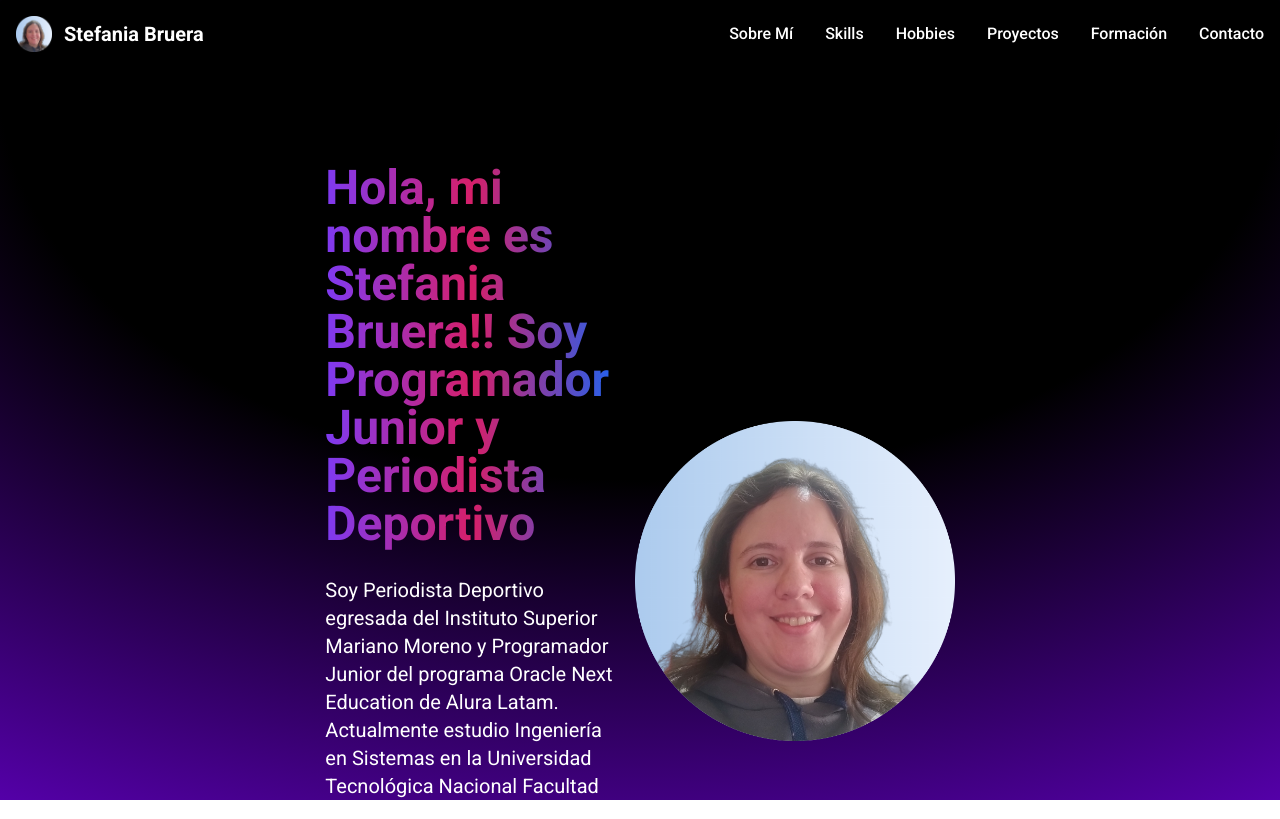
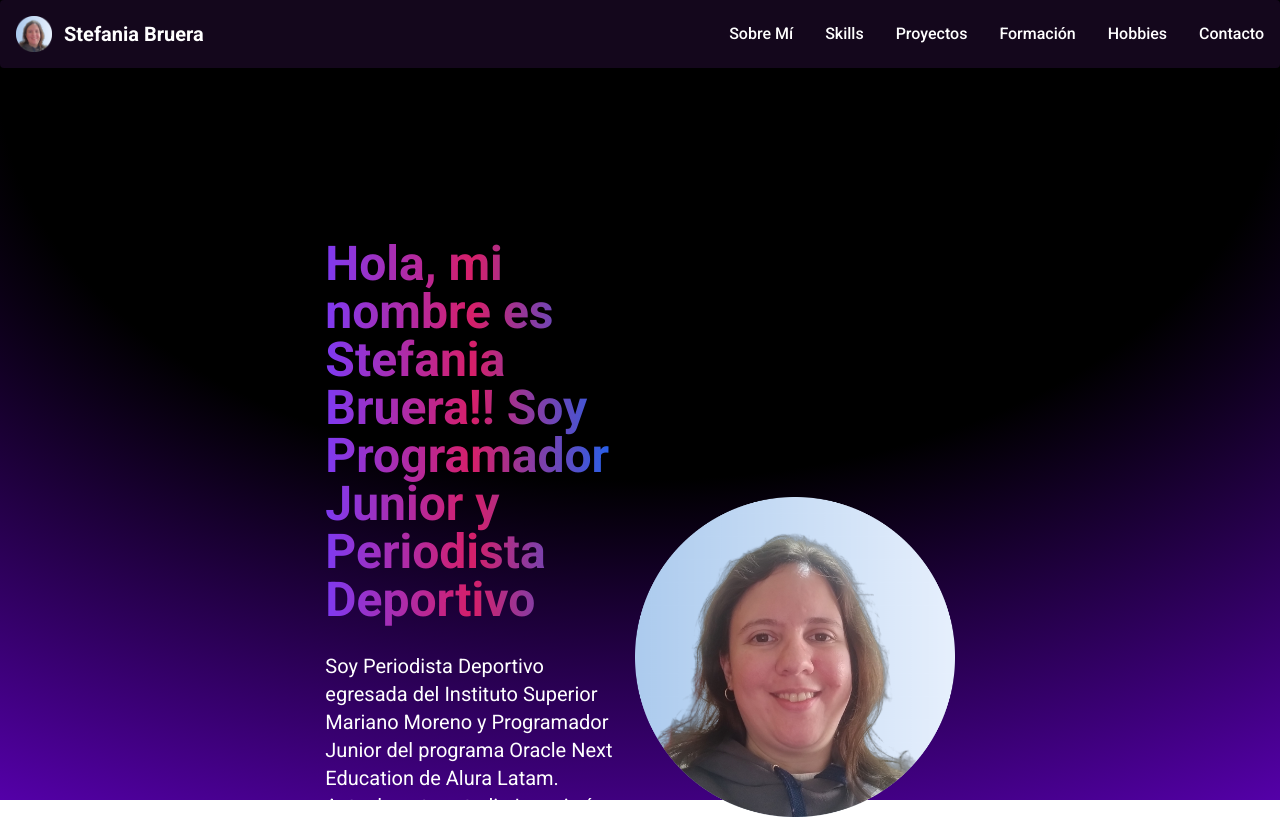
Before and after one commit to stefifm/portfolio-stefania-bruera, a React (Vite) app: page / in a window 1280 px wide. Shown: the top 819 px of the page. Built offline with nearby package versions, Linux system fonts and the light colour scheme.

Commit message:
Add styles corrections

```diff
--- a/src/components/BannerComponent/BannerComponent.jsx
+++ b/src/components/BannerComponent/BannerComponent.jsx
@@ -33,7 +33,7 @@ const BannerComponent = () => {
   ]
 
   return (
-    <section className='mt-20'>
+    <section className='mt-56'>
       <div className='flex gap-4 py-33 justify-center items-center mx-auto w-2/3 px-28'>
         <div className='flex flex-col gap-3'>
           <h1 className='font-bold text-5xl py-4 from-purple-600 via-pink-600 to-blue-600 bg-gradient-to-r bg-clip-text text-transparent'>
--- a/src/components/Navigation/Navigation.jsx
+++ b/src/components/Navigation/Navigation.jsx
@@ -5,22 +5,23 @@ const Navigation = () => {
   const menu = [
     {
       name: 'Sobre Mí',
-      url: '#'
+      url: '#sobre-mi'
     },
     {
       name: 'Skills',
-      url: '#'
+      url: '#skills'
     },
-    {
-      name: 'Hobbies',
-      url: '#'
-    },
+
     {
       name: 'Proyectos',
       url: '#'
     },
     {
       name: 'Formación',
+      url: '#'
+    },
+    {
+      name: 'Hobbies',
       url: '#'
     },
     {
@@ -33,7 +34,7 @@ const Navigation = () => {
     <Navbar
       fluid
       rounded
-      className='bg-black py-4 mx-auto max-w-screen-xl'>
+      className='bg-[#14071c] py-4 mx-auto max-w-screen-xl fixed top-0 left-0 right-0'>
       <Navbar.Brand>
         <img
           src={ProfilePic}
--- a/src/components/SobreMi/SobreMi.jsx
+++ b/src/components/SobreMi/SobreMi.jsx
@@ -1,7 +1,9 @@
 const SobreMi = () => {
   return (
-    <section className='text-white flex flex-col gap-4 py-33 mx-auto w-2/3 px-28 mt-20'>
-      <div className='bg-purple-100/10 rounded py-5 px-4 flex flex-col gap-5'>
+    <section
+      id='sobre-mi'
+      className='text-white flex flex-col gap-4 py-48 mx-auto w-2/3 px-28 mt-52'>
+      <div className='bg-purple-100/10 rounded-xl py-10 px-6 flex flex-col gap-5'>
         <h1 className='text-4xl font-bold'>Sobre Mí</h1>
         <article className='flex flex-col gap-1'>
           <p>
```
